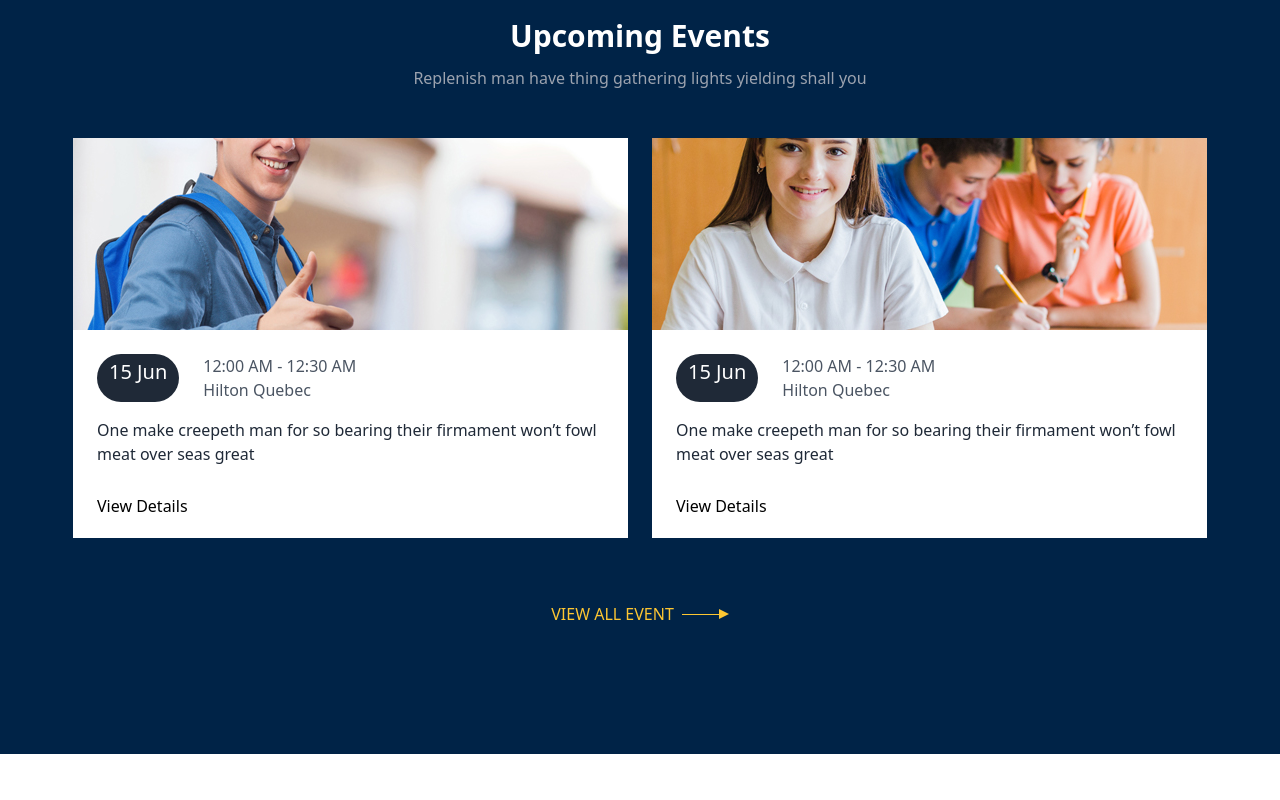
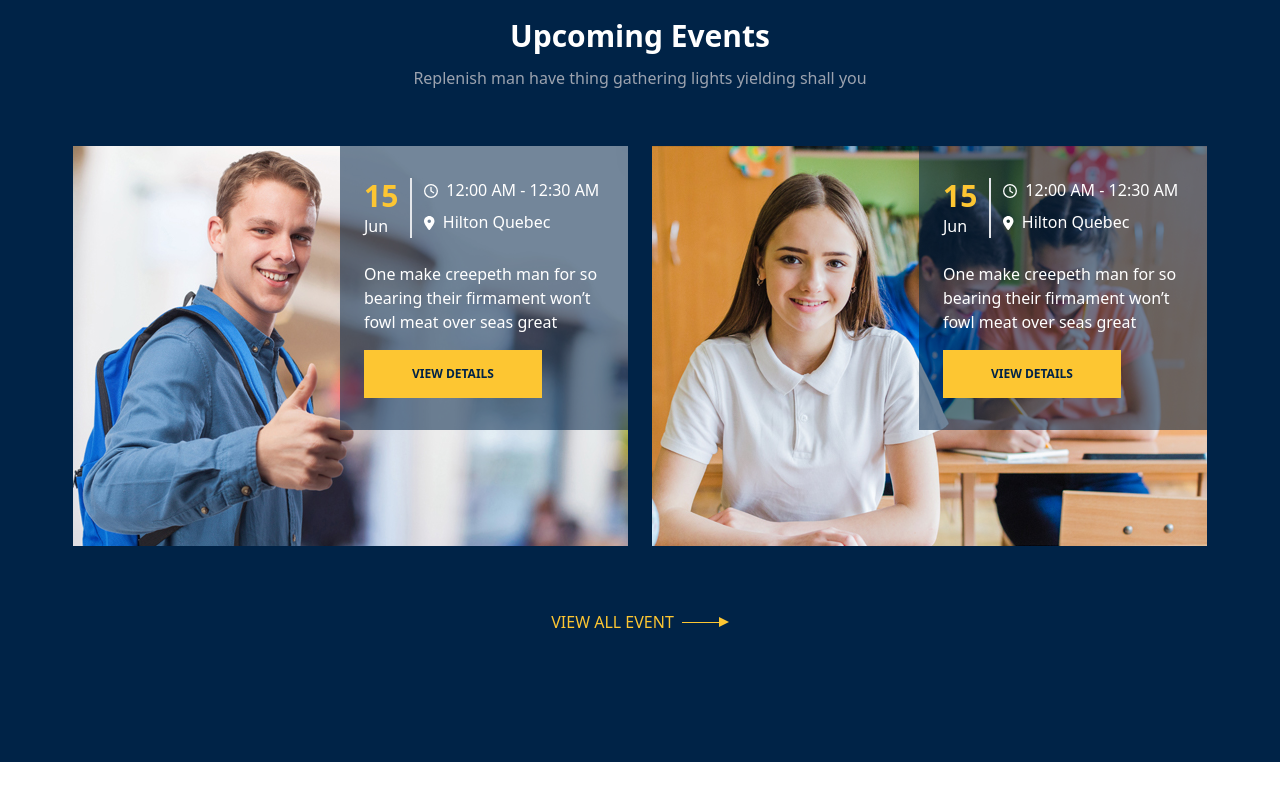
Before and after one commit to beaux-noodos/Landing, a React (Vite) app: page /home in a window 1280 px wide. Shown: the part 3970-4770 px from the top of the page. Built offline with nearby package versions, Linux system fonts and the light colour scheme.

Commit message:
style: EventCard

```diff
--- a/src/components/event/EventCard.jsx
+++ b/src/components/event/EventCard.jsx
@@ -1,31 +1,38 @@
 // src/components/EventCard.jsx
+import { faClock } from '@fortawesome/free-regular-svg-icons';
+import { faLocationDot } from '@fortawesome/free-solid-svg-icons';
+import { FontAwesomeIcon } from '@fortawesome/react-fontawesome';
 import React from 'react';
 
 const EventCard = ({ image, date, time, location, description, link }) => {
   return (
-    <div className="bg-white overflow-hidden w-[555px] h-[400px]">
-      <div className="">
-        <img className="w-full h-48 object-cover" src={image} alt="Event" />
-      </div>
-      <div className="p-6">
-        <div className="flex mb-4">
-          <div className="date bg-gray-800 text-white px-3 py-1 rounded-full text-xl">
-            <span>{date.day}</span> {date.month}
+    <div
+      style={{
+        backgroundImage: `url(${image})`,
+        backgroundSize: "cover",
+        backgroundRepeat: "no-repeat"
+      }}
+      className="relative w-[555px] h-[400px]"
+    >
+      <div className='bg-[#002347] bg-opacity-55 px-6 py-8 text-white w-72 ml-auto'>
+        <div className='flex mb-6'>
+          <div className='flex flex-col border-r-2 pr-3'>
+            <span className='text-primary font-bold text-3xl'>{date.day}</span> {date.month}
           </div>
-          <div className="time-location ml-4">
-            <p className="text-gray-600">
-              <span className="ti-time mr-2"></span> {time}
-            </p>
-            <p className="text-gray-600">
-              <span className="ti-location-pin mr-2"></span> {location}
-            </p>
+          <div className='flex flex-col pl-3 gap-2'>
+            <p><FontAwesomeIcon icon={faClock} className='mr-2 text-sm'/>{time}</p>
+            <p><FontAwesomeIcon icon={faLocationDot} className='mr-2 text-sm'/>{location}</p>
           </div>
         </div>
-        <p className="text-gray-800 mb-4">{description}</p>
-        <a href={link} className="primary-btn rounded-0 mt-3 inline-block">
-          View Details
+        <p className='mb-4'>{description}</p>
+        <a href={link} className='mt-4'>
+          <button className='bg-primary hover:bg-secondary text-secondary hover:text-primary text-xs font-semibold px-12 py-4 '>
+            VIEW DETAILS
+          </button>
         </a>
       </div>
+
+
     </div>
   );
 };
--- a/src/components/event/EventsArea.jsx
+++ b/src/components/event/EventsArea.jsx
@@ -25,7 +25,7 @@ const EventsArea = () => {
   return (
     <section className="py-32 bg-secondary">
       <div className="container mx-auto">
-        <div className="text-center mb-12">
+        <div className="text-center mb-14">
           <h2 className="text-3xl font-bold mb-3 text-white">Upcoming Events</h2>
           <p className="text-gray-400">
             Replenish man have thing gathering lights yielding shall you
```
